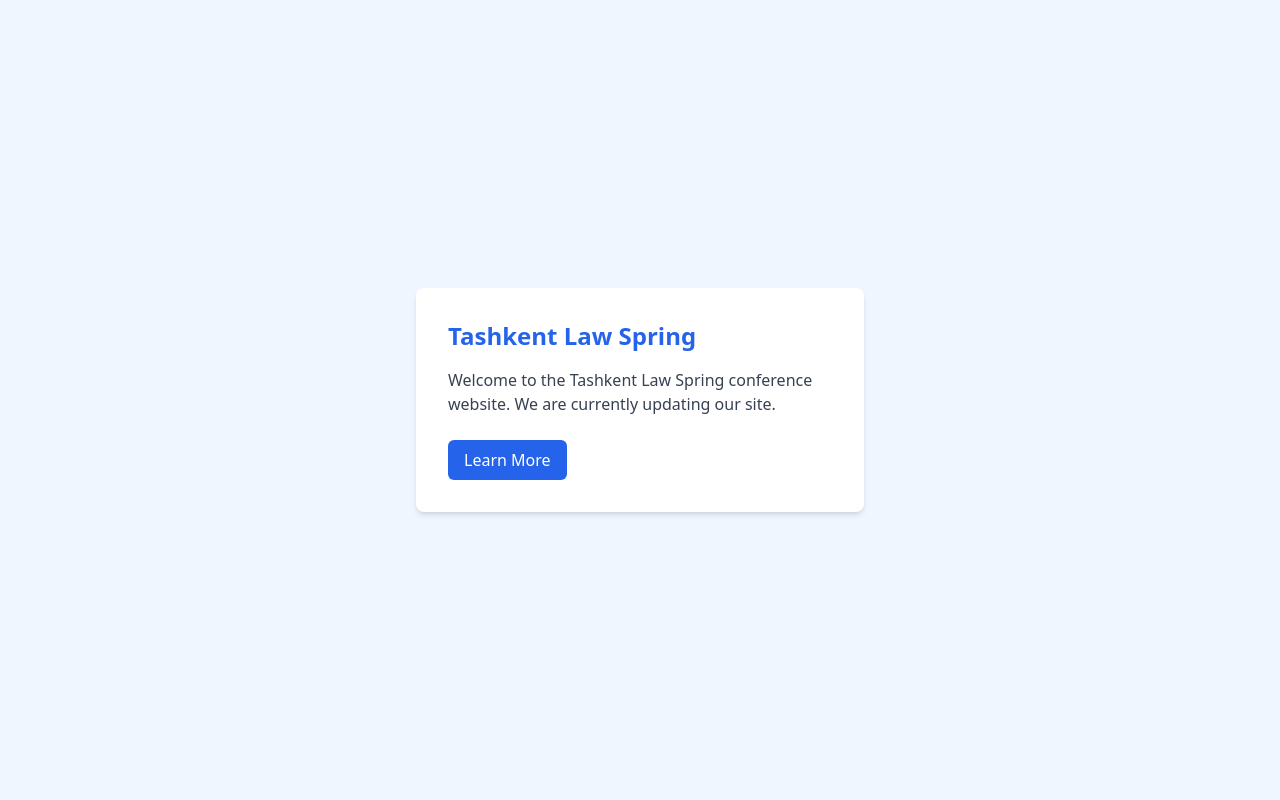
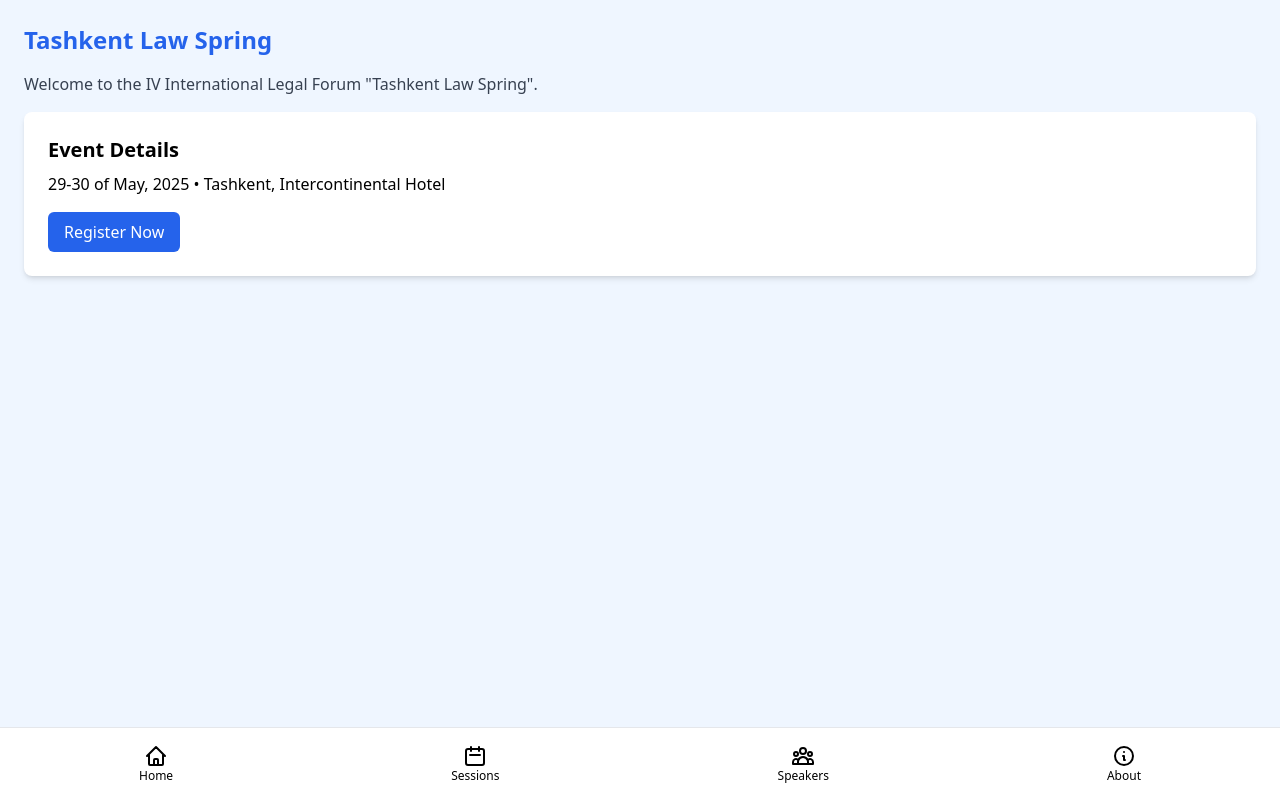
Before and after one commit to Islombek1298/tashkent-law-spring, a React (Vite) app: page / in a window 1280 px wide. Built offline with nearby package versions, Linux system fonts and the light colour scheme.

Commit message:
Update App.tsx

```diff
--- a/src/App.tsx
+++ b/src/App.tsx
@@ -1,22 +1,129 @@
-import React from 'react';
+import React, { Suspense, lazy } from 'react';
 import { BrowserRouter as Router, Routes, Route } from 'react-router-dom';
 
+// Simple Layout component
+const Layout = ({ children }) => (
+  <div className="flex flex-col min-h-screen bg-blue-50">
+    <main className="flex-1">{children}</main>
+    <nav className="fixed bottom-0 left-0 right-0 bg-white flex justify-around items-center py-4 border-t border-gray-200">
+      <a href="/" className="flex flex-col items-center text-xs font-medium">
+        <svg xmlns="http://www.w3.org/2000/svg" className="h-6 w-6" fill="none" viewBox="0 0 24 24" stroke="currentColor">
+          <path strokeLinecap="round" strokeLinejoin="round" strokeWidth={2} d="M3 12l2-2m0 0l7-7 7 7M5 10v10a1 1 0 001 1h3m10-11l2 2m-2-2v10a1 1 0 01-1 1h-3m-6 0a1 1 0 001-1v-4a1 1 0 011-1h2a1 1 0 011 1v4a1 1 0 001 1m-6 0h6" />
+        </svg>
+        <span>Home</span>
+      </a>
+      <a href="/sessions" className="flex flex-col items-center text-xs font-medium">
+        <svg xmlns="http://www.w3.org/2000/svg" className="h-6 w-6" fill="none" viewBox="0 0 24 24" stroke="currentColor">
+          <path strokeLinecap="round" strokeLinejoin="round" strokeWidth={2} d="M8 7V3m8 4V3m-9 8h10M5 21h14a2 2 0 002-2V7a2 2 0 00-2-2H5a2 2 0 00-2 2v12a2 2 0 002 2z" />
+        </svg>
+        <span>Sessions</span>
+      </a>
+      <a href="/speakers" className="flex flex-col items-center text-xs font-medium">
+        <svg xmlns="http://www.w3.org/2000/svg" className="h-6 w-6" fill="none" viewBox="0 0 24 24" stroke="currentColor">
+          <path strokeLinecap="round" strokeLinejoin="round" strokeWidth={2} d="M17 20h5v-2a3 3 0 00-5.356-1.857M17 20H7m10 0v-2c0-.656-.126-1.283-.356-1.857M7 20H2v-2a3 3 0 015.356-1.857M7 20v-2c0-.656.126-1.283.356-1.857m0 0a5.002 5.002 0 019.288 0M15 7a3 3 0 11-6 0 3 3 0 016 0zm6 3a2 2 0 11-4 0 2 2 0 014 0zM7 10a2 2 0 11-4 0 2 2 0 014 0z" />
+        </svg>
+        <span>Speakers</span>
+      </a>
+      <a href="/about" className="flex flex-col items-center text-xs font-medium">
+        <svg xmlns="http://www.w3.org/2000/svg" className="h-6 w-6" fill="none" viewBox="0 0 24 24" stroke="currentColor">
+          <path strokeLinecap="round" strokeLinejoin="round" strokeWidth={2} d="M13 16h-1v-4h-1m1-4h.01M21 12a9 9 0 11-18 0 9 9 0 0118 0z" />
+        </svg>
+        <span>About</span>
+      </a>
+    </nav>
+  </div>
+);
+
+// Loading component
+const Loading = () => (
+  <div className="flex items-center justify-center h-screen">
+    <div className="animate-spin rounded-full h-12 w-12 border-b-2 border-blue-600"></div>
+  </div>
+);
+
+// Page components
+const HomePage = () => (
+  <div className="p-6">
+    <h1 className="text-2xl font-bold text-blue-600 mb-4">Tashkent Law Spring</h1>
+    <p className="text-gray-700 mb-4">Welcome to the IV International Legal Forum "Tashkent Law Spring".</p>
+    <div className="bg-white p-6 rounded-lg shadow-md">
+      <h2 className="text-xl font-semibold mb-2">Event Details</h2>
+      <p className="mb-4">29-30 of May, 2025 • Tashkent, Intercontinental Hotel</p>
+      <button className="bg-blue-600 text-white px-4 py-2 rounded-md hover:bg-blue-700 transition-colors">
+        Register Now
+      </button>
+    </div>
+  </div>
+);
+
+const SessionsPage = () => (
+  <div className="p-6">
+    <h1 className="text-2xl font-bold text-blue-600 mb-4">Sessions</h1>
+    <p className="text-gray-700 mb-4">Browse all conference sessions.</p>
+    <div className="space-y-4">
+      <div className="bg-white p-4 rounded-lg shadow-md">
+        <div className="text-sm text-blue-600 mb-1">May 29, 2025 • 09:00 - 10:30</div>
+        <h2 className="text-lg font-semibold mb-1">Legal Education 4.0</h2>
+        <p className="text-gray-600">Exploring new technologies and competencies in legal education.</p>
+      </div>
+      <div className="bg-white p-4 rounded-lg shadow-md">
+        <div className="text-sm text-blue-600 mb-1">May 29, 2025 • 11:00 - 12:30</div>
+        <h2 className="text-lg font-semibold mb-1">Legal Challenges of the Metaverse</h2>
+        <p className="text-gray-600">Virtual worlds and real laws: navigating the emerging landscape.</p>
+      </div>
+    </div>
+  </div>
+);
+
+const SpeakersPage = () => (
+  <div className="p-6">
+    <h1 className="text-2xl font-bold text-blue-600 mb-4">Speakers</h1>
+    <p className="text-gray-700 mb-4">Meet our expert presenters.</p>
+    <div className="grid grid-cols-2 gap-4">
+      <div className="bg-white p-4 rounded-lg shadow-md text-center">
+        <div className="w-20 h-20 bg-gray-200 rounded-full mx-auto mb-3"></div>
+        <h2 className="font-semibold">John Smith</h2>
+        <p className="text-sm text-gray-600">Legal Tech Expert</p>
+      </div>
+      <div className="bg-white p-4 rounded-lg shadow-md text-center">
+        <div className="w-20 h-20 bg-gray-200 rounded-full mx-auto mb-3"></div>
+        <h2 className="font-semibold">Jane Doe</h2>
+        <p className="text-sm text-gray-600">Professor of Law</p>
+      </div>
+    </div>
+  </div>
+);
+
+const AboutPage = () => (
+  <div className="p-6">
+    <h1 className="text-2xl font-bold text-blue-600 mb-4">About</h1>
+    <p className="text-gray-700 mb-4">Information about the forum.</p>
+    <div className="bg-white p-6 rounded-lg shadow-md">
+      <h2 className="text-xl font-semibold mb-2">About the Forum</h2>
+      <p className="mb-4">
+        The International Legal Forum "Tashkent Law Spring" is one of the key events in the field of law and business in Central Asia,
+        held under the auspices of the Ministry of Justice of Uzbekistan.
+      </p>
+      <p>
+        In 2025, the Forum will take place under the theme "The Age of Digital Technologies: A Legal Perspective on the Future."
+      </p>
+    </div>
+  </div>
+);
+
+// Main App component with routes
 const App = () => {
   return (
     <Router>
-      <div className="min-h-screen bg-blue-50 flex flex-col items-center justify-center p-4">
-        <div className="bg-white p-8 rounded-lg shadow-md max-w-md w-full">
-          <h1 className="text-2xl font-bold text-blue-600 mb-4">Tashkent Law Spring</h1>
-          <p className="text-gray-700">
-            Welcome to the Tashkent Law Spring conference website. We are currently updating our site.
-          </p>
-          <div className="mt-6">
-            <button className="bg-blue-600 text-white px-4 py-2 rounded-md hover:bg-blue-700 transition-colors">
-              Learn More
-            </button>
-          </div>
-        </div>
-      </div>
+      <Suspense fallback={<Loading />}>
+        <Routes>
+          <Route path="/" element={<Layout><HomePage /></Layout>} />
+          <Route path="/sessions" element={<Layout><SessionsPage /></Layout>} />
+          <Route path="/speakers" element={<Layout><SpeakersPage /></Layout>} />
+          <Route path="/about" element={<Layout><AboutPage /></Layout>} />
+          <Route path="*" element={<Layout><HomePage /></Layout>} />
+        </Routes>
+      </Suspense>
     </Router>
   );
 };
```
